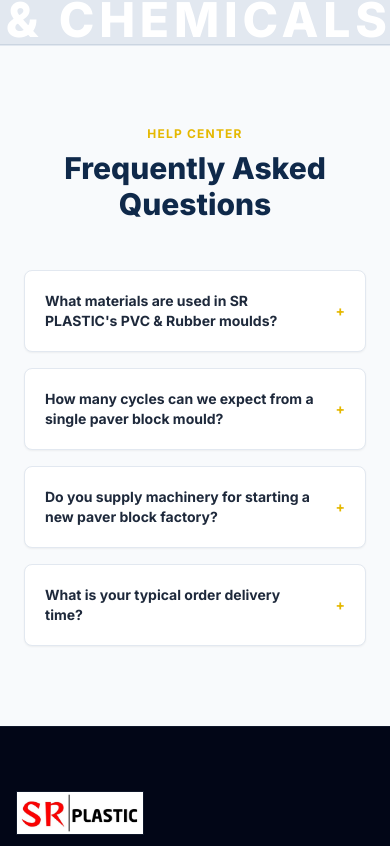
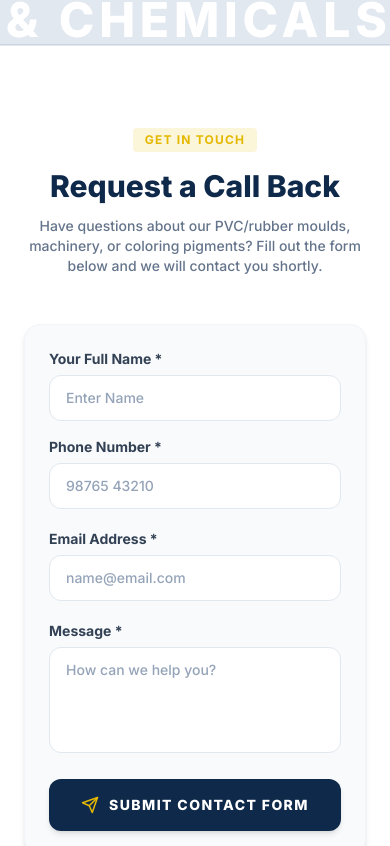
Before and after one commit to SunilKanzariya249/SRPLASTIC, a React (Vite) app in the folder frontend/: page / in a window 390 px wide. Shown: the part 4978-5824 px from the top of the page. Built offline with nearby package versions, Linux system fonts and the light colour scheme.

Commit message:
contact form

```diff
--- a/frontend/src/pages/Home.jsx
+++ b/frontend/src/pages/Home.jsx
@@ -1,10 +1,77 @@
 import React, { useState, useEffect } from 'react';
 import { Link } from 'react-router-dom';
-import { ArrowRight, Star, ChevronLeft, ChevronRight, Award, ShieldCheck, Zap, Users } from 'lucide-react';
+import { ArrowRight, Star, ChevronLeft, ChevronRight, Award, ShieldCheck, Zap, Users, Send } from 'lucide-react';
 
 export default function Home() {
   const [currentSlide, setCurrentSlide] = useState(0);
   const [activeFaq, setActiveFaq] = useState(null);
+
+  const [formData, setFormData] = useState({
+    name: '',
+    email: '',
+    phone: '',
+    message: ''
+  });
+  const [submitting, setSubmitting] = useState(false);
+  const [submitted, setSubmitted] = useState(false);
+
+  const handleInputChange = (e) => {
+    const { name, value } = e.target;
+    setFormData(prev => ({ ...prev, [name]: value }));
+  };
+
+  const handleSubmit = async (e) => {
+    e.preventDefault();
+    setSubmitting(true);
+    try {
+      // 1. Submit to Web3Forms for client-side email delivery (required for Web3Forms free tier)
+      try {
+        const web3formsAccessKey = import.meta.env.VITE_WEB3FORMS_ACCESS_KEY || '211fba8c-8248-4b56-8890-ec7281e2f3ee';
+        const web3Message = `
+Name: ${formData.name}
+Email: ${formData.email}
+Phone: ${formData.phone}
+Message: ${formData.message}
+`;
+        await fetch('https://api.web3forms.com/submit', {
+          method: 'POST',
+          headers: { 'Content-Type': 'application/json' },
+          body: JSON.stringify({
+            access_key: web3formsAccessKey,
+            name: formData.name,
+            email: formData.email,
+            subject: `SRPLASTIC Home Page Inquiry`,
+            message: web3Message
+          })
+        });
+      } catch (web3Err) {
+        console.warn('Web3Forms notification failed:', web3Err);
+      }
+
+      // 2. Submit to backend to store in MongoDB
+      const API_URL = import.meta.env.VITE_API_URL || '';
+      const response = await fetch(`${API_URL}/api/inquiries`, {
+        method: 'POST',
+        headers: { 'Content-Type': 'application/json' },
+        body: JSON.stringify({
+          ...formData,
+          subject: 'Home Page Inquiry Form'
+        })
+      });
+      const data = await response.json();
+      if (data.success) {
+        setSubmitted(true);
+        setFormData({ name: '', email: '', phone: '', message: '' });
+      } else {
+        alert(data.message || 'Error sending message.');
+      }
+    } catch (error) {
+      console.warn('API error, simulating offline message submission');
+      setSubmitted(true);
+    } finally {
+      setSubmitting(false);
+    }
+  };
 
   const slides = [
     {
@@ -422,6 +489,104 @@ export default function Home() {
         </div>
       </section>
 
+      {/* Get in Touch Section */}
+      <section className="py-20 bg-white border-t border-slate-200">
+        <div className="max-w-4xl mx-auto px-6">
+          <div className="text-center mb-12">
+            <span className="text-xs font-bold text-secondary tracking-widest uppercase mb-2 bg-secondary/15 px-3 py-1 rounded inline-block">
+              GET IN TOUCH
+            </span>
+            <h2 className="text-3xl font-black text-primary mt-2">Request a Call Back</h2>
+            <p className="text-slate-500 text-sm mt-3 max-w-xl mx-auto font-medium">
+              Have questions about our PVC/rubber moulds, machinery, or coloring pigments? Fill out the form below and we will contact you shortly.
+            </p>
+          </div>
+
+          <div className="bg-slate-50 border border-slate-100 rounded-2xl p-6 md:p-10 shadow-md hover:shadow-lg transition-all duration-300">
+            {submitted ? (
+              <div className="text-center py-10">
+                <div className="w-16 h-16 bg-emerald-100 text-emerald-600 mx-auto rounded-full flex items-center justify-center mb-4 shadow">
+                  <svg className="w-8 h-8" fill="none" stroke="currentColor" viewBox="0 0 24 24">
+                    <path strokeLinecap="round" strokeLinejoin="round" strokeWidth="3" d="M5 13l4 4L19 7" />
+                  </svg>
+                </div>
+                <h3 className="text-xl font-bold text-slate-800 mb-2">Message Successfully Sent!</h3>
+                <p className="text-slate-600 text-sm font-medium">
+                  Thank you for writing. Our customer support team will contact you shortly.
+                </p>
+                <button
+                  onClick={() => setSubmitted(false)}
+                  className="mt-6 bg-primary text-white px-5 py-2.5 rounded-lg font-semibold hover:bg-primary-dark transition text-sm shadow-sm"
+                >
+                  Send Another Message
+                </button>
+              </div>
+            ) : (
+              <form onSubmit={handleSubmit} className="space-y-5">
+                <div className="grid grid-cols-1 md:grid-cols-2 gap-4">
+                  <div>
+                    <label className="block text-sm font-bold text-slate-700 mb-1.5">Your Full Name *</label>
+                    <input
+                      type="text"
+                      name="name"
+                      required
+                      value={formData.name}
+                      onChange={handleInputChange}
+                      className="w-full border border-slate-200 rounded-xl px-4 py-3 text-sm md:text-base focus:ring-1 focus:ring-primary focus:border-primary focus:outline-none placeholder-slate-400 font-medium bg-white"
+                      placeholder="Enter Name"
+                    />
+                  </div>
+                  <div>
+                    <label className="block text-sm font-bold text-slate-700 mb-1.5">Phone Number *</label>
+                    <input
+                      type="text"
+                      name="phone"
+                      required
+                      value={formData.phone}
+                      onChange={handleInputChange}
+                      className="w-full border border-slate-200 rounded-xl px-4 py-3 text-sm md:text-base focus:ring-1 focus:ring-primary focus:border-primary focus:outline-none placeholder-slate-400 font-medium bg-white"
+                      placeholder="98765 43210"
+                    />
+                  </div>
+                </div>
+                <div>
+                  <label className="block text-sm font-bold text-slate-700 mb-1.5">Email Address *</label>
+                  <input
+                    type="email"
+                    name="email"
+                    required
+                    value={formData.email}
+                    onChange={handleInputChange}
+                    className="w-full border border-slate-200 rounded-xl px-4 py-3 text-sm md:text-base focus:ring-1 focus:ring-primary focus:border-primary focus:outline-none placeholder-slate-400 font-medium bg-white"
+                    placeholder="name@email.com"
+                  />
+                </div>
+                <div>
+                  <label className="block text-sm font-bold text-slate-700 mb-1.5">Message *</label>
+                  <textarea
+                    name="message"
+                    required
+                    rows="4"
+                    value={formData.message}
+                    onChange={handleInputChange}
+                    className="w-full border border-slate-200 rounded-xl px-4 py-3 text-sm md:text-base focus:ring-1 focus:ring-primary focus:border-primary focus:outline-none placeholder-slate-400 font-medium bg-white resize-none"
+                    placeholder="How can we help you?"
+                  ></textarea>
+                </div>
+                <button
+                  type="submit"
+                  disabled={submitting}
+                  className="w-full bg-primary hover:bg-primary-dark text-white font-black py-4 rounded-xl shadow-md hover:shadow-lg hover:shadow-primary/20 transition duration-300 text-sm md:text-base flex items-center justify-center space-x-2.5 disabled:opacity-50 tracking-widest uppercase"
+                >
+                  <Send size={18} className="text-secondary" />
+                  <span>{submitting ? 'Submitting Message...' : 'SUBMIT CONTACT FORM'}</span>
+                </button>
+              </form>
+            )}
+          </div>
+        </div>
+      </section>
+
       {/* FAQ Section */}
       <section className="py-20 bg-slate-50 border-t border-slate-200">
         <div className="max-w-3xl mx-auto px-6">
```
